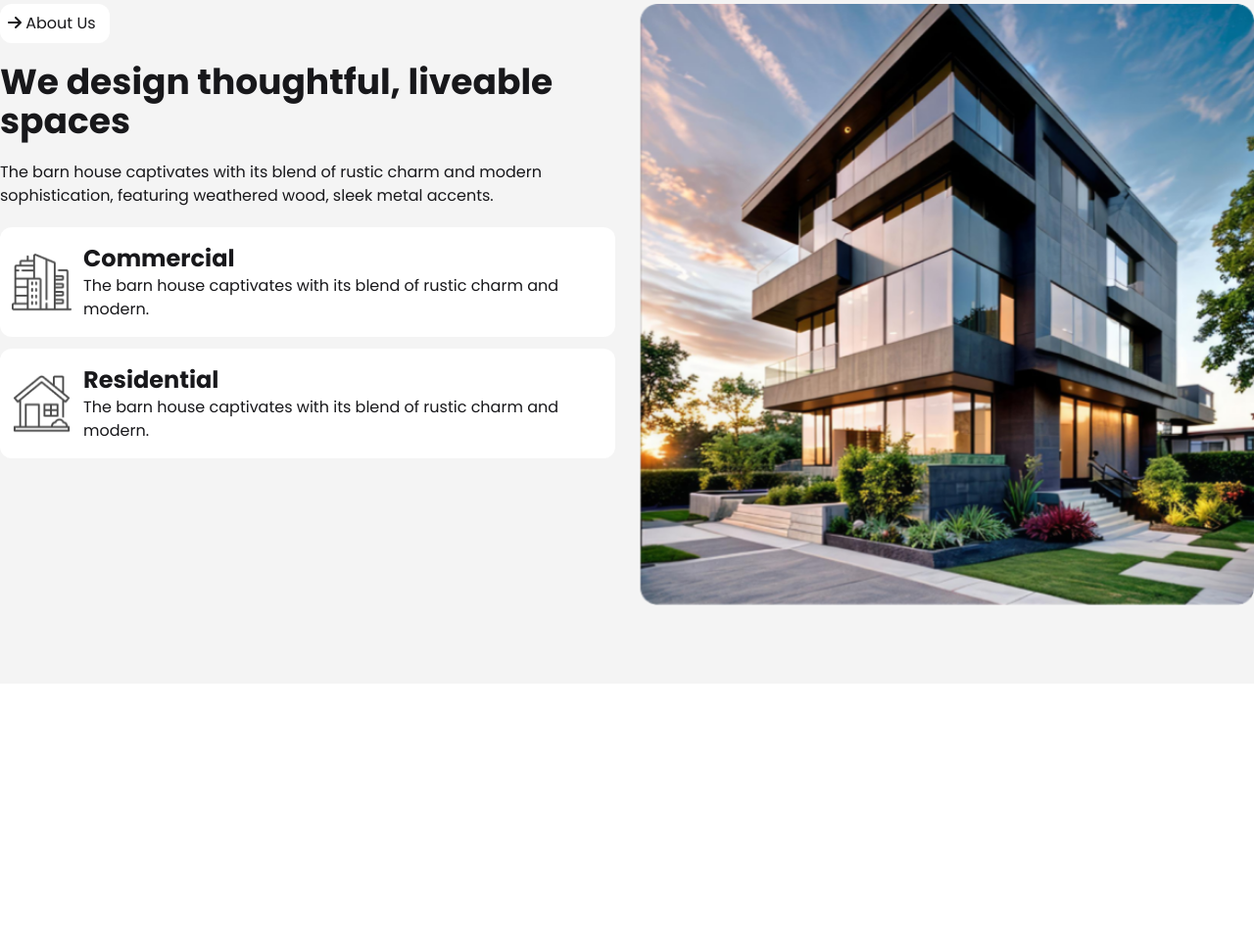
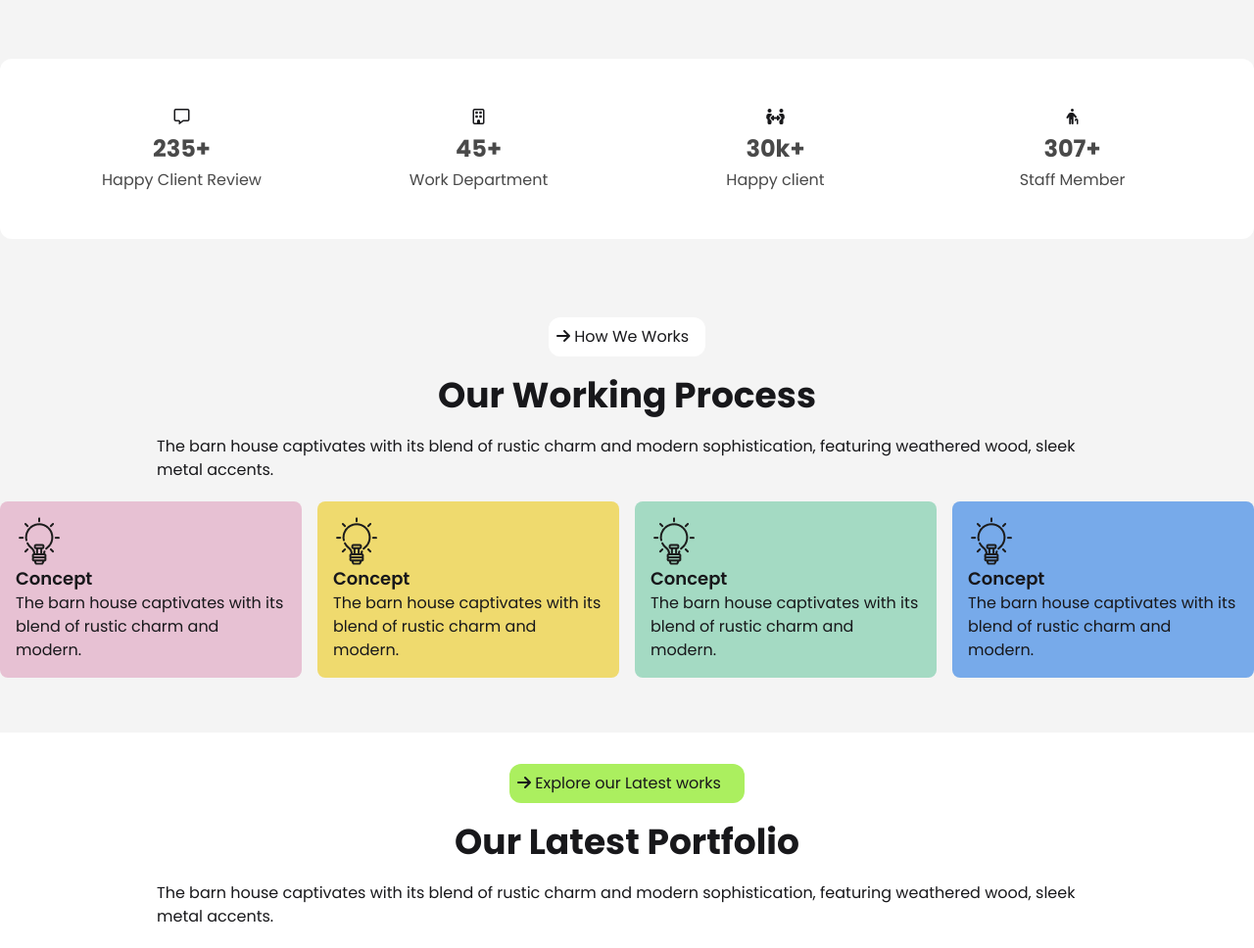
Before and after one commit to UhaiMong/Uinterior_Interior_web, a plain HTML site: page index.html in a window 1280 px wide. Shown: the part 956-1924 px from the top of the page at 98% size. Before the commit the page ends 1654 px from the top, so only its background shows below. Drawn offline with nearby package versions, Linux system fonts and the light colour scheme.

Commit message:
28/7/2025

```diff
--- a/index.html
+++ b/index.html
@@ -127,13 +127,13 @@
       </section>
       <!-- Banner Section -->
       <section>
-        <div class="video-section relative w-full h-screen overflow-hidden">
+        <div class="video-section relative w-full overflow-hidden">
           <video class="" autoplay loop muted>
             <source src="./assets/Header-banner.mp4" type="video/mp4" />
             Your browser does not support the video tag.
           </video>
           <div
-            class="absolute left-1/2 lg:top-1/3 top-1/4 translate-x-[-50%] lg:translate-y-[-50%] translate-y-[-70%] text-center"
+            class="absolute left-1/2 lg:top-1/3 top-1/4 lg:translate-x-[-50%] lg:translate-y-[-50%] translate-y-[-70% ] translate-x-[-50%] text-center"
           >
             <h1
               class="text-3xl lg:text-5xl font-extrabold text-[#fff] font-family-inter"
@@ -153,23 +153,25 @@
       </section>
     </header>
     <!-- Main Section -->
-    <section class="bg-bglightgray">
-      <div class="container mx-auto mt-20">
-        <div class="flex items-stretch gap-6 py-20">
-          <!-- content -->
-          <div class="flex-1">
+    <section class="bg-bglightgray mt-2 lg:mt-20 overflow-hidden pb-14">
+      <div class="card lg:card-side container mx-auto py-20">
+        <div class="card-body lg:w-1/2">
           <h2 class="bg-white w-28 mb-5 p-2 rounded-xl text-base">
             <i class="fa-solid fa-arrow-right"></i> About Us
           </h2>
           <h3 class="font-bold text-4xl">
-              We design thoughtful, liveable spaces
+            We design thoughtful,<br />liveable spaces
           </h3>
-            <p class="text-base mb-5 mt-5">
-              The barn house captivates with its blend of rustic charm and
-              modern sophistication, featuring weathered wood, sleek metal
-              accents.
+          <p class="text-base mt-5">
+            The barn house captivates with its blend of rustic charm and modern
+            sophistication, featuring weathered wood, sleek metal accents. We
+            are focusing on the passion of quality and unique something. We are
+            5 years+ experience on the field and 300+ projects on going. We have
+            completed 34000+ projects and 100% satisfication.
           </p>
-            <div class="business-category">
+          <div
+            class="business-category flex flex-col md:flex-row md:gap-5 lg:flex-col"
+          >
             <div
               class="commercial bg-white flex justify-start mt-3 rounded-xl items-center gap-3 py-4 px-3"
             >
@@ -200,13 +202,126 @@
             </div>
           </div>
         </div>
-          <!-- image -->
+        <figure class="lg:w-1/2 rounded-xl">
+          <img class="rounded-xl" src="./assets/Rectangle.png" alt="Home" />
+        </figure>
+      </div>
+      <!-- Countup number of client -->
+      <div
+        class="container mx-auto bg-white flex flex-col md:flex-wrap md:flex-row lg:flex-nowrap justify-between lg:gap-5 md:gap-y-3 md:py-7 lg:p-11 py-9 gap-y-4 items-center rounded-xl"
+      >
+        <div class="text-center leading-8 w-full md:w-1/2 lg:w-1/4">
+          <i class="fa-regular fa-message"></i>
+          <h3 class="text-2xl font-bold text-[#494949]">235+</h3>
+          <p class="text-[#494949]">Happy Client Review</p>
+        </div>
+        <div class="text-center leading-8 w-full md:w-1/2 lg:w-1/4">
+          <i class="fa-regular fa-building"></i>
+          <h3 class="text-2xl font-bold text-[#494949]">45+</h3>
+          <p class="text-[#494949]">Work Department</p>
+        </div>
+        <div class="text-center leading-8 w-full md:w-1/2 lg:w-1/4">
+          <i class="fa-solid fa-people-arrows"></i>
+          <h3 class="text-2xl font-bold text-[#494949]">30k+</h3>
+          <p class="text-[#494949]">Happy client</p>
+        </div>
+        <div class="text-center leading-8 w-full md:w-1/2 lg:w-1/4">
+          <i class="fa-solid fa-person-cane"></i>
+          <h3 class="text-2xl font-bold text-[#494949]">307+</h3>
+          <p class="text-[#494949]">Staff Member</p>
+        </div>
+      </div>
+      <!-- Working Process -->
 
-          <img
-            class="h-full flex-1 block object-cover"
-            src="./assets/Rectangle.png"
-            alt="Home"
-          />
+      <div class="container mx-auto">
+        <div>
+          <!-- Working process heading -->
+          <div class="mt-20 flex flex-col justify-center items-center">
+            <h2 class="bg-white w-40 mb-5 p-2 rounded-xl text-base">
+              <i class="fa-solid fa-arrow-right"></i> How We Works
+            </h2>
+            <h3 class="font-bold text-4xl">Our Working Process</h3>
+            <p class="text-base mt-5 w-3/4 mx-auto mb-5">
+              The barn house captivates with its blend of rustic charm and
+              modern sophistication, featuring weathered wood, sleek metal
+              accents.
+            </p>
+          </div>
+          <!-- Working process content -->
+          <div class="grid grid-cols-1 md:grid-cols-2 lg:grid-cols-4 gap-4">
+            <div class="bg-[#E7C1D3] rounded-lg p-4">
+              <div class="">
+                <figure>
+                  <img src="./assets/concept.png" alt="Concept" />
+                </figure>
+                <div class="">
+                  <h2 class="card-title">Concept</h2>
+                  <p>
+                    The barn house captivates with its blend of rustic charm and
+                    modern.
+                  </p>
+                </div>
+              </div>
+            </div>
+            <div class="bg-[#EFDA6E] rounded-lg p-4">
+              <div class="">
+                <figure>
+                  <img src="./assets/concept.png" alt="Concept" />
+                </figure>
+                <div class="">
+                  <h2 class="card-title">Concept</h2>
+                  <p>
+                    The barn house captivates with its blend of rustic charm and
+                    modern.
+                  </p>
+                </div>
+              </div>
+            </div>
+            <div class="bg-[#A4DAC3] rounded-lg p-4">
+              <div class="">
+                <figure>
+                  <img src="./assets/concept.png" alt="Concept" />
+                </figure>
+                <div class="">
+                  <h2 class="card-title">Concept</h2>
+                  <p>
+                    The barn house captivates with its blend of rustic charm and
+                    modern.
+                  </p>
+                </div>
+              </div>
+            </div>
+            <div class="bg-[#77AAEA] rounded-lg p-4">
+              <div class="">
+                <figure>
+                  <img src="./assets/concept.png" alt="Concept" />
+                </figure>
+                <div class="">
+                  <h2 class="card-title">Concept</h2>
+                  <p>
+                    The barn house captivates with its blend of rustic charm and
+                    modern.
+                  </p>
+                </div>
+              </div>
+            </div>
+          </div>
+        </div>
+      </div>
+    </section>
+    <!-- Porfolio Section -->
+    <section class="bg-white mt-5">
+      <div class="container mx-auto">
+        <!-- Portfolio heading -->
+        <div class="mt-8 flex flex-col justify-center items-center">
+          <h2 class="bg-[#ABEF5F] w-60 mb-5 p-2 rounded-xl text-base">
+            <i class="fa-solid fa-arrow-right"></i> Explore our Latest works
+          </h2>
+          <h3 class="font-bold text-4xl">Our Latest Portfolio</h3>
+          <p class="text-base mt-5 w-3/4 mx-auto mb-5">
+            The barn house captivates with its blend of rustic charm and modern
+            sophistication, featuring weathered wood, sleek metal accents.
+          </p>
         </div>
       </div>
     </section>
```
Also changed, not shown: 1 other file. Lines whose indentation alone changed are shown as unchanged.
